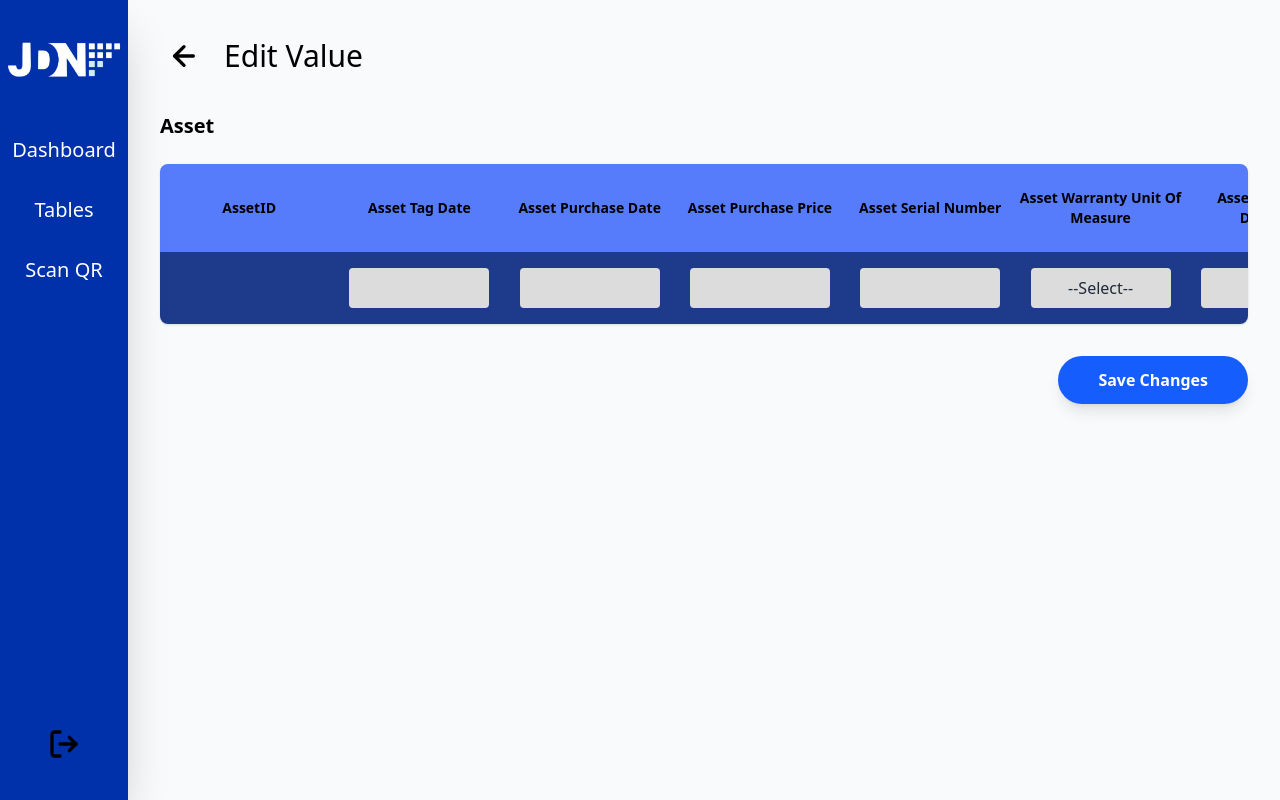
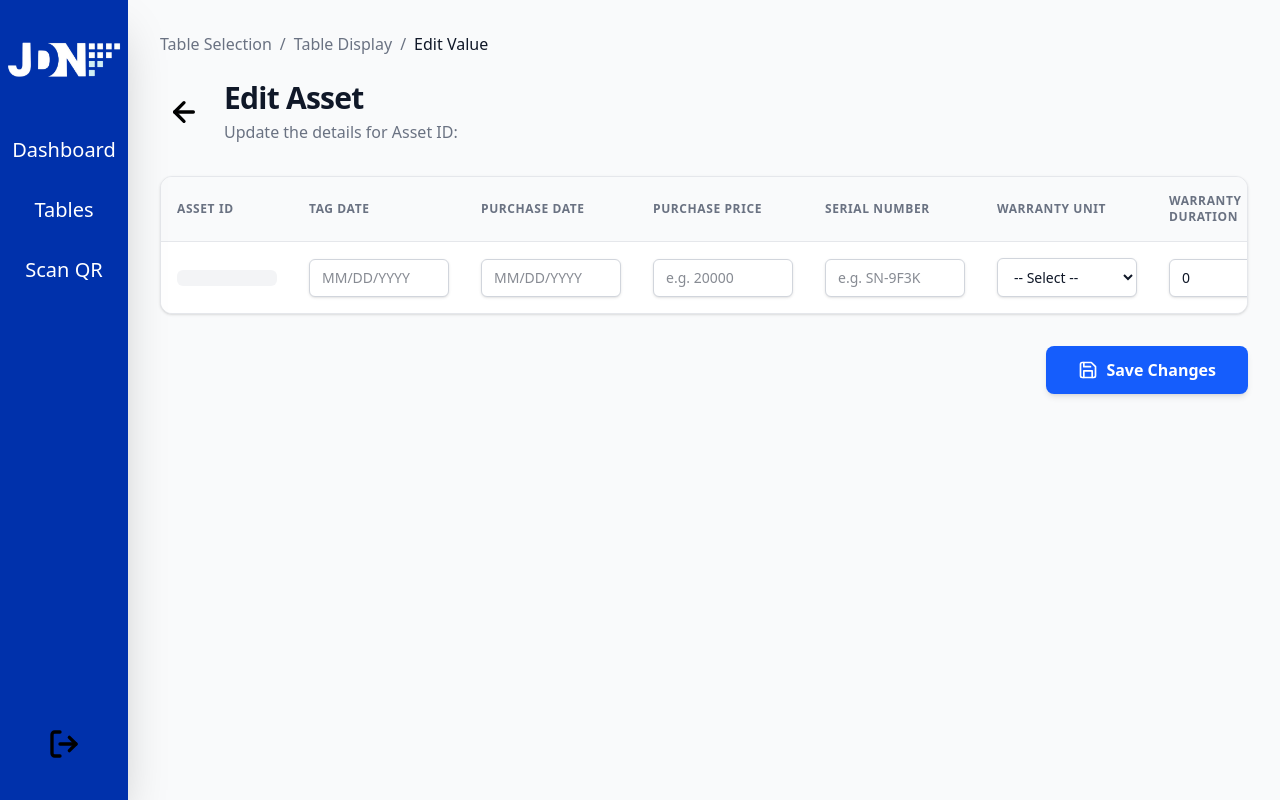
Before and after one commit to GuilianiHatsu1k1314/AssetTaggerFrontEnd, a React (Vite) app: page /EditValue in a window 1280 px wide. Built offline with nearby package versions, Linux system fonts and the light colour scheme.

Commit message:
Update UI of EditValue Page

```diff
--- a/src/routes/EditValue.tsx
+++ b/src/routes/EditValue.tsx
@@ -1,5 +1,6 @@
 import {
   createFileRoute,
+  Link,
   useNavigate,
   useSearch,
 } from "@tanstack/react-router";
@@ -64,10 +65,29 @@ function EditValuePage() {
       <Sidebar />
 
       <main className="flex-1 overflow-y-auto p-4 pb-28 md:p-8">
-        {/* Header */}
-        <div className="mb-6 flex items-center gap-4 md:mb-8">
+        {/* Breadcrumbs */}
+        <div className="mb-6 flex items-center gap-2 text-sm font-medium text-gray-500 md:text-base">
+          <Link
+            className="hover:text-blue-600 hover:underline"
+            to="/TableSelection"
+          >
+            Table Selection
+          </Link>
+          <span>/</span>
+          <Link
+            className="hover:text-blue-600 hover:underline"
+            to="/table/Asset"
+          >
+            Table Display
+          </Link>
+          <span>/</span>
+          <span className="text-gray-900">Edit Value</span>
+        </div>
+
+        {/* Header Section */}
+        <div className="mb-8 flex items-center gap-4">
           <button
-            className="flex items-center justify-center rounded-full p-2 transition-colors hover:bg-gray-200"
+            className="flex items-center justify-center rounded-full p-2 transition-colors hover:bg-gray-200 focus:ring-2 focus:ring-blue-500 focus:outline-none"
             onClick={() => {
               window.history.back();
             }}
@@ -76,7 +96,7 @@ function EditValuePage() {
               className="md:h-8 md:w-8"
               fill="none"
               height="28"
-              stroke="black"
+              stroke="currentColor"
               strokeLinecap="round"
               strokeLinejoin="round"
               strokeWidth="2.5"
@@ -87,119 +107,159 @@ function EditValuePage() {
               <polyline points="12 19 5 12 12 5"></polyline>
             </svg>
           </button>
-          <h1 className="text-xl font-medium text-black md:text-3xl">
-            Edit Value
+          <div>
+            <h1 className="text-2xl font-bold tracking-tight text-gray-900 md:text-3xl">
+              Edit Asset
             </h1>
+            <p className="mt-1 text-sm text-gray-500 md:text-base">
+              Update the details for Asset ID:{" "}
+              <span className="font-semibold text-blue-600">
+                {search.assetId}
+              </span>
+            </p>
           </div>
-
-        <div className="mb-6">
-          <h2 className="text-xl font-semibold text-black">Asset</h2>
         </div>
 
         {/* CONTAINER WRAPPER: Limits both table and button to 1400px */}
         <div className="w-full max-w-[1400px]">
-          {/* Table Container */}
-          <div className="w-full overflow-x-auto rounded-lg shadow-sm">
-            <div className="min-w-[1200px]">
-              {/* Header Row */}
-              <div className="grid grid-cols-7 gap-2 bg-[#567bfb] px-2 py-6 text-center">
-                <div className="flex items-center justify-center text-sm font-bold text-black">
-                  AssetID
-                </div>
-                <div className="flex items-center justify-center text-sm font-bold text-black">
-                  Asset Tag Date
-                </div>
-                <div className="flex items-center justify-center text-sm font-bold text-black">
-                  Asset Purchase Date
-                </div>
-                <div className="flex items-center justify-center text-sm font-bold text-black">
-                  Asset Purchase Price
-                </div>
-                <div className="flex items-center justify-center text-sm font-bold text-black">
-                  Asset Serial Number
-                </div>
-                <div className="flex items-center justify-center text-sm font-bold text-black">
-                  Asset Warranty Unit Of Measure
-                </div>
-                <div className="flex items-center justify-center text-sm font-bold text-black">
-                  Asset Warranty Duration
-                </div>
-              </div>
+          {/* Modern Table Container */}
+          <div className="w-full overflow-hidden rounded-xl border border-gray-200 bg-white shadow-sm">
+            <div className="overflow-x-auto">
+              <table className="w-full min-w-[1000px] table-auto text-left text-sm">
+                {/* Table Header */}
+                <thead className="border-b border-gray-200 bg-gray-50">
+                  <tr>
+                    <th className="px-4 py-4 align-middle text-xs font-bold tracking-wider text-gray-500 uppercase">
+                      Asset ID
+                    </th>
+                    <th className="px-4 py-4 align-middle text-xs font-bold tracking-wider text-gray-500 uppercase">
+                      Tag Date
+                    </th>
+                    <th className="px-4 py-4 align-middle text-xs font-bold tracking-wider text-gray-500 uppercase">
+                      Purchase Date
+                    </th>
+                    <th className="px-4 py-4 align-middle text-xs font-bold tracking-wider text-gray-500 uppercase">
+                      Purchase Price
+                    </th>
+                    <th className="px-4 py-4 align-middle text-xs font-bold tracking-wider text-gray-500 uppercase">
+                      Serial Number
+                    </th>
+                    <th className="px-4 py-4 align-middle text-xs font-bold tracking-wider text-gray-500 uppercase">
+                      Warranty Unit
+                    </th>
+                    <th className="px-4 py-4 align-middle text-xs font-bold tracking-wider text-gray-500 uppercase">
+                      Warranty Duration
+                    </th>
+                  </tr>
+                </thead>
 
-              {/* Input Row */}
-              <div className="grid grid-cols-7 items-center gap-2 bg-[#1e3a8a] px-2 py-4">
-                <div className="text-center text-xl font-medium text-white">
+                {/* Table Body */}
+                <tbody className="bg-white">
+                  <tr className="hover:bg-gray-50">
+                    {/* Read-Only Asset ID */}
+                    <td className="px-4 py-4 align-middle">
+                      <div className="flex w-full min-w-[100px] items-center justify-center rounded-md bg-gray-100 px-3 py-2 text-sm font-bold text-gray-700">
                         {search.assetId}
                       </div>
+                    </td>
 
-                <div className="flex justify-center">
+                    {/* Tag Date */}
+                    <td className="px-4 py-4 align-middle">
                       <input
-                    className="w-full max-w-[140px] rounded-sm bg-[#dcdcdc] p-2 text-center text-gray-800 outline-none focus:ring-2 focus:ring-blue-400"
+                        className="w-full min-w-[140px] rounded-md border border-gray-300 bg-white px-3 py-2 text-sm text-gray-900 shadow-sm focus:border-blue-500 focus:ring-1 focus:ring-blue-500 focus:outline-none"
                         name="assetTagDate"
                         onChange={handleChange}
+                        placeholder="MM/DD/YYYY"
                         value={formData.assetTagDate}
                       />
-                </div>
+                    </td>
 
-                <div className="flex justify-center">
+                    {/* Purchase Date */}
+                    <td className="px-4 py-4 align-middle">
                       <input
-                    className="w-full max-w-[140px] rounded-sm bg-[#dcdcdc] p-2 text-center text-gray-800 outline-none focus:ring-2 focus:ring-blue-400"
+                        className="w-full min-w-[140px] rounded-md border border-gray-300 bg-white px-3 py-2 text-sm text-gray-900 shadow-sm focus:border-blue-500 focus:ring-1 focus:ring-blue-500 focus:outline-none"
                         name="purchaseDate"
                         onChange={handleChange}
+                        placeholder="MM/DD/YYYY"
                         value={formData.purchaseDate}
                       />
-                </div>
+                    </td>
 
-                <div className="flex justify-center">
+                    {/* Purchase Price */}
+                    <td className="px-4 py-4 align-middle">
                       <input
-                    className="w-full max-w-[140px] rounded-sm bg-[#dcdcdc] p-2 text-center text-gray-800 outline-none focus:ring-2 focus:ring-blue-400"
+                        className="w-full min-w-[140px] rounded-md border border-gray-300 bg-white px-3 py-2 text-sm text-gray-900 shadow-sm focus:border-blue-500 focus:ring-1 focus:ring-blue-500 focus:outline-none"
                         name="purchasePrice"
                         onChange={handleChange}
+                        placeholder="e.g. 20000"
                         value={formData.purchasePrice}
                       />
-                </div>
+                    </td>
 
-                <div className="flex justify-center">
+                    {/* Serial Number */}
+                    <td className="px-4 py-4 align-middle">
                       <input
-                    className="w-full max-w-[140px] rounded-sm bg-[#dcdcdc] p-2 text-center text-gray-800 outline-none focus:ring-2 focus:ring-blue-400"
+                        className="w-full min-w-[140px] rounded-md border border-gray-300 bg-white px-3 py-2 text-sm text-gray-900 shadow-sm focus:border-blue-500 focus:ring-1 focus:ring-blue-500 focus:outline-none"
                         name="serialNumber"
                         onChange={handleChange}
+                        placeholder="e.g. SN-9F3K"
                         value={formData.serialNumber}
                       />
-                </div>
+                    </td>
 
-                <div className="flex justify-center">
+                    {/* Warranty Unit Dropdown */}
+                    <td className="px-4 py-4 align-middle">
                       <select
-                    className="w-full max-w-[140px] cursor-pointer appearance-none rounded-sm bg-[#dcdcdc] p-2 text-center text-gray-800 outline-none focus:ring-2 focus:ring-blue-400"
+                        className="w-full min-w-[140px] cursor-pointer rounded-md border border-gray-300 bg-white px-3 py-2 text-sm text-gray-900 shadow-sm focus:border-blue-500 focus:ring-1 focus:ring-blue-500 focus:outline-none"
                         name="warrantyUnit"
                         onChange={handleChange}
                         value={formData.warrantyUnit}
                       >
-                    <option value="">--Select--</option>
+                        <option disabled value="">
+                          -- Select --
+                        </option>
                         <option value="mm">mm (Month)</option>
                         <option value="yy">yy (Year)</option>
                       </select>
-                </div>
+                    </td>
 
-                <div className="flex justify-center">
+                    {/* Warranty Duration */}
+                    <td className="px-4 py-4 align-middle">
                       <input
-                    className="w-full max-w-[140px] rounded-sm bg-[#dcdcdc] p-2 text-center text-gray-800 outline-none focus:ring-2 focus:ring-blue-400"
+                        className="w-full min-w-[140px] rounded-md border border-gray-300 bg-white px-3 py-2 text-sm text-gray-900 shadow-sm focus:border-blue-500 focus:ring-1 focus:ring-blue-500 focus:outline-none"
                         name="warrantyDuration"
                         onChange={handleChange}
+                        placeholder="e.g. 12"
                         type="number"
                         value={formData.warrantyDuration}
                       />
-                </div>
-              </div>
+                    </td>
+                  </tr>
+                </tbody>
+              </table>
             </div>
           </div>
 
-          {/* Save Button - Now inside the 1400px wrapper, so it aligns with the table edge */}
+          {/* Save Button */}
           <div className="mt-8 flex justify-end">
             <button
-              className="rounded-full bg-blue-600 px-10 py-3 font-bold text-white shadow-lg transition-transform hover:scale-105 hover:bg-blue-700"
+              className="flex items-center gap-2 rounded-lg bg-blue-600 px-8 py-3 text-base font-semibold text-white shadow-md transition-all hover:bg-blue-700 focus:ring-2 focus:ring-blue-500 focus:ring-offset-2 focus:outline-none"
               onClick={handleSave}
             >
+              <svg
+                fill="none"
+                height="20"
+                stroke="currentColor"
+                strokeLinecap="round"
+                strokeLinejoin="round"
+                strokeWidth="2"
+                viewBox="0 0 24 24"
+                width="20"
+              >
+                <path d="M19 21H5a2 2 0 0 1-2-2V5a2 2 0 0 1 2-2h11l5 5v11a2 2 0 0 1-2 2z"></path>
+                <polyline points="17 21 17 13 7 13 7 21"></polyline>
+                <polyline points="7 3 7 8 15 8"></polyline>
+              </svg>
               Save Changes
             </button>
           </div>
```
Lines whose indentation alone changed are shown as unchanged.
